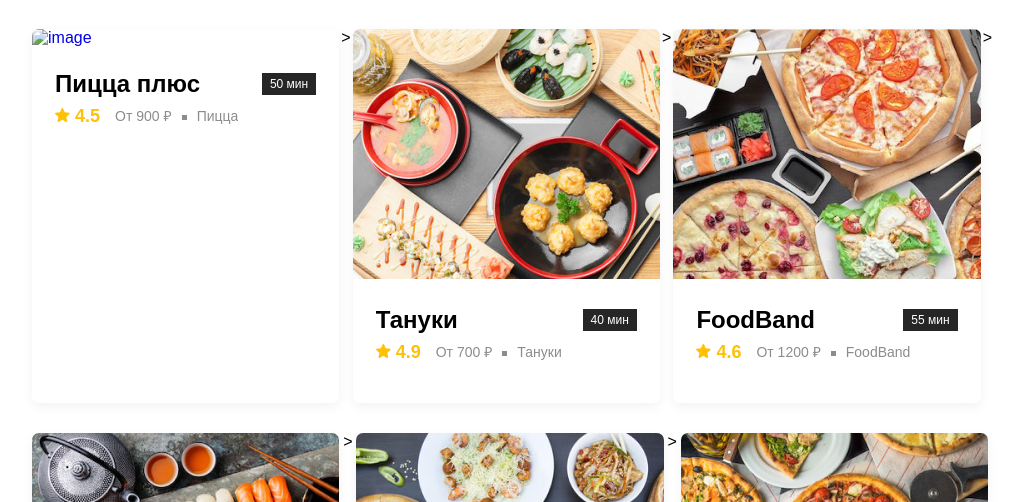
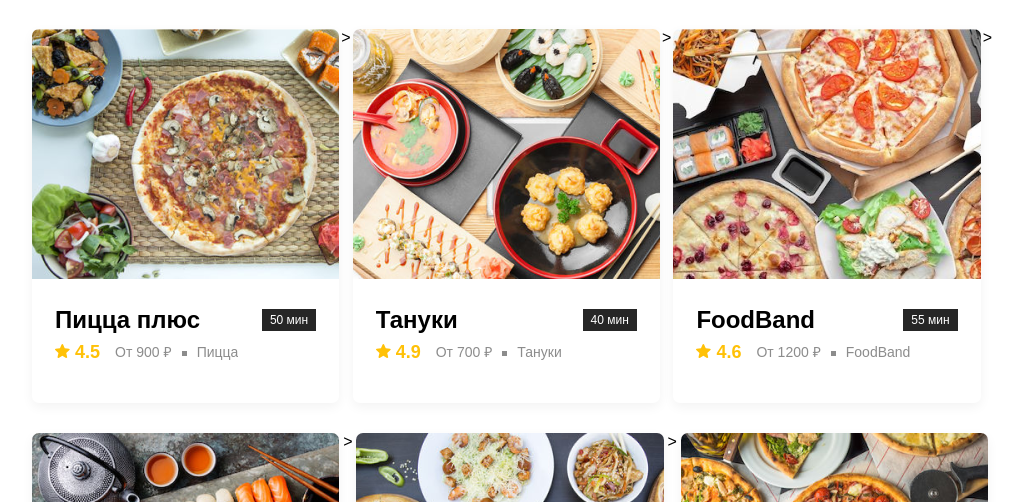
Before and after one commit to lykasha/delivery-food, a plain HTML site: page index.html in a window 1280 px wide. Shown: the part 598-1100 px from the top of the page, without its empty margins (128-1151 px from the left). Drawn offline with Linux system fonts and the light colour scheme; the site is published under a folder, as on GitHub Pages, so addresses that start at the root find nothing.

Commit message:
Update index.html

```diff
--- a/index.html
+++ b/index.html
@@ -42,7 +42,7 @@
 				</div>
 				<div class="cards">
 					<a href="restaurant.html" class="card">
-						<img src="/img/image1.png" alt="image" class="card-img">
+						<img src="img/image1.png" alt="image" class="card-img">
 						<div class="card-text">
 							<div class="card-heading">
 								<h3 class="card-title">Пицца плюс</h3>
```
